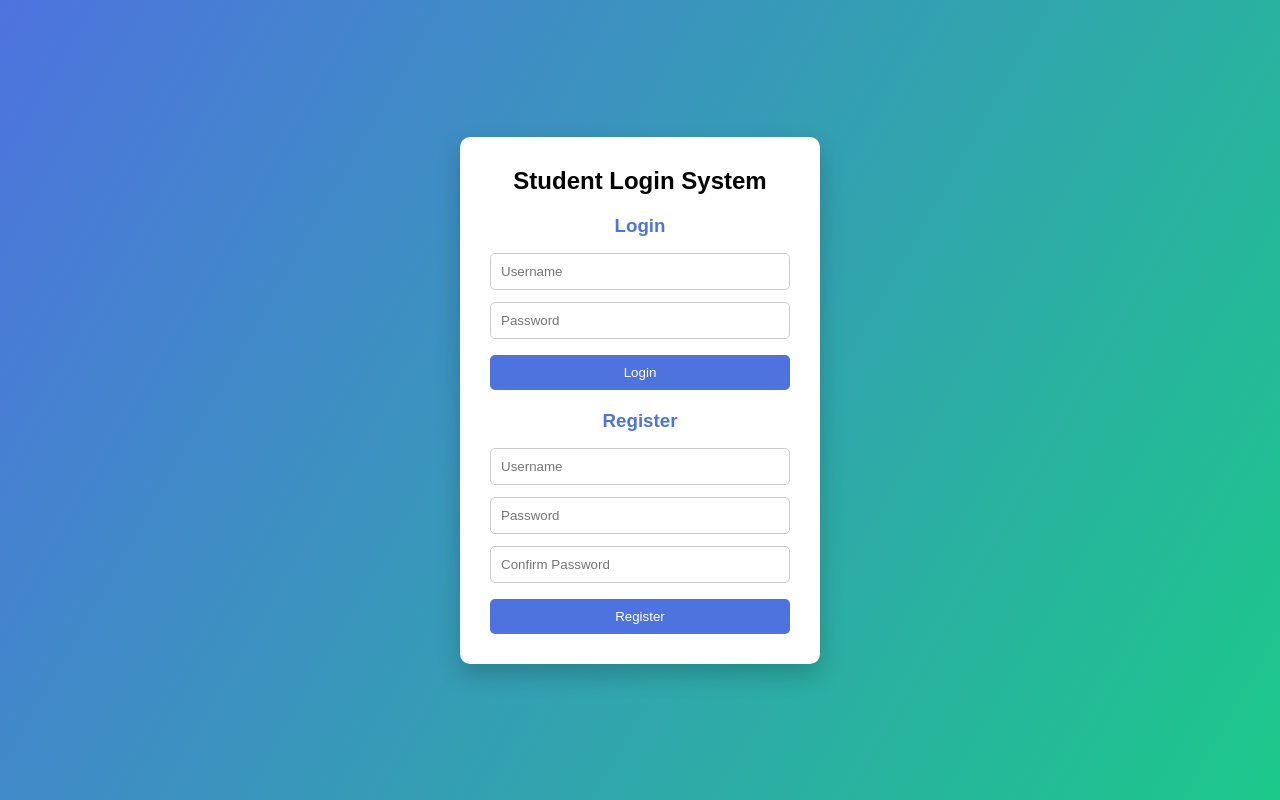
After one commit to Kumarteja2007/student, a Flask app: template templates/index.html in a window 1280 px wide. The commit adds this page. Run offline with Flask 3, Linux system fonts and the light colour scheme; the template is opened without the code that fills it, so the values that code supplies are empty.

Commit message:
Implement student login and registration system with Flask, SQLite, and password hashing; add HTML templates and CSS styles.

```diff
--- /dev/null
+++ b/app.py
@@ -0,0 +1,86 @@
+from flask import Flask, render_template, request, redirect, url_for, flash
+import sqlite3
+import hashlib
+
+app = Flask(__name__)
+app.secret_key = "secret123"
+
+# ---------------- Database Setup ----------------
+def get_db_connection():
+    conn = sqlite3.connect("students.db")
+    conn.row_factory = sqlite3.Row
+    return conn
+
+conn = get_db_connection()
+conn.execute("""
+CREATE TABLE IF NOT EXISTS students (
+    id INTEGER PRIMARY KEY AUTOINCREMENT,
+    username TEXT UNIQUE NOT NULL,
+    password TEXT NOT NULL
+)
+""")
+conn.commit()
+conn.close()
+
+# ---------------- Password Hashing ----------------
+def hash_password(password):
+    return hashlib.sha256(password.encode()).hexdigest()
+
+# ---------------- Routes ----------------
+@app.route("/")
+def index():
+    return render_template("index.html")
+
+@app.route("/register", methods=["POST"])
+def register():
+    username = request.form["username"]
+    password = request.form["password"]
+    confirm = request.form["confirm"]
+
+    if password != confirm:
+        flash("Passwords do not match!")
+        return redirect(url_for("index"))
+
+    encrypted = hash_password(password)
+
+    try:
+        conn = get_db_connection()
+        conn.execute(
+            "INSERT INTO students (username, password) VALUES (?, ?)",
+            (username, encrypted)
+        )
+        conn.commit()
+        conn.close()
+        flash("Registration successful!")
+    except sqlite3.IntegrityError:
+        flash("Username already exists!")
+
+    return redirect(url_for("index"))
+
+@app.route("/login", methods=["POST"])
+def login():
+    username = request.form["username"]
+    password = request.form["password"]
+    encrypted = hash_password(password)
+
+    conn = get_db_connection()
+    user = conn.execute(
+        "SELECT * FROM students WHERE username=? AND password=?",
+        (username, encrypted)
+    ).fetchone()
+    conn.close()
+
+    if user:
+        return redirect(url_for("welcome", username=username))
+    else:
+        flash("Invalid username or password!")
+        return redirect(url_for("index"))
+
+
+@app.route("/welcome/<username>")
+def welcome(username):
+    return render_template("welcome.html", username=username)
+
+
+if __name__ == "__main__":
+    app.run(debug=True)
--- a/style.css
+++ b/static/style.css
@@ -1,4 +1,4 @@
- * {
+* {
     margin: 0;
     padding: 0;
     box-sizing: border-box;
@@ -16,47 +16,66 @@ body {
 .container {
     background: #ffffff;
     padding: 30px;
-    width: 350px;
+    width: 360px;
     border-radius: 10px;
-    box-shadow: 0 10px 25px rgba(0, 0, 0, 0.2);
+    box-shadow: 0 10px 25px rgba(0,0,0,0.2);
     text-align: center;
 }
 
 .container h2 {
-    margin-bottom: 20px;
-    color: #333;
+    margin-bottom: 15px;
 }
 
 .box {
-    margin-bottom: 25px;
+    margin-top: 20px;
 }
 
 .box h3 {
+    color: #4e73df;
     margin-bottom: 10px;
-    color: #4e73df;
 }
 
-form input {
+input {
     width: 100%;
     padding: 10px;
-    margin: 8px 0;
+    margin: 6px 0;
     border-radius: 5px;
     border: 1px solid #ccc;
-    font-size: 14px;
 }
 
-form button {
+button {
     width: 100%;
     padding: 10px;
-    margin-top: 10px;
     background: #4e73df;
     border: none;
     color: white;
-    font-size: 15px;
     border-radius: 5px;
+    margin-top: 10px;
     cursor: pointer;
 }
 
-form button:hover {
+button:hover {
     background: #2e59d9;
 }
+
+.message {
+    background: #f1f1f1;
+    padding: 8px;
+    margin-bottom: 10px;
+    border-radius: 5px;
+    color: #333;
+}
+.logout-btn {
+    display: inline-block;
+    margin-top: 15px;
+    padding: 10px;
+    width: 100%;
+    text-decoration: none;
+    background: #e74a3b;
+    color: white;
+    border-radius: 5px;
+}
+
+.logout-btn:hover {
+    background: #c0392b;
+}
--- /dev/null
+++ b/templates/index.html
@@ -0,0 +1,42 @@
+<!DOCTYPE html>
+<html lang="en">
+<head>
+    <meta charset="UTF-8">
+    <title>Student Login System</title>
+    <link rel="stylesheet" href="{{ url_for('static', filename='style.css') }}">
+</head>
+<body>
+
+<div class="container">
+    <h2>Student Login System</h2>
+
+    {% with messages = get_flashed_messages() %}
+      {% if messages %}
+        <div class="message">{{ messages[0] }}</div>
+      {% endif %}
+    {% endwith %}
+
+    <!-- Login -->
+    <div class="box">
+        <h3>Login</h3>
+        <form method="POST" action="/login">
+            <input type="text" name="username" placeholder="Username" required>
+            <input type="password" name="password" placeholder="Password" required>
+            <button type="submit">Login</button>
+        </form>
+    </div>
+
+    <!-- Register -->
+    <div class="box">
+        <h3>Register</h3>
+        <form method="POST" action="/register">
+            <input type="text" name="username" placeholder="Username" required>
+            <input type="password" name="password" placeholder="Password" required>
+            <input type="password" name="confirm" placeholder="Confirm Password" required>
+            <button type="submit">Register</button>
+        </form>
+    </div>
+</div>
+
+</body>
+</html>
```
Also changed, not shown: index.html (deleted, +0 -36 lines), student_login.py (deleted, +0 -84 lines), templates/welcome.html (added, +22 -0 lines).
